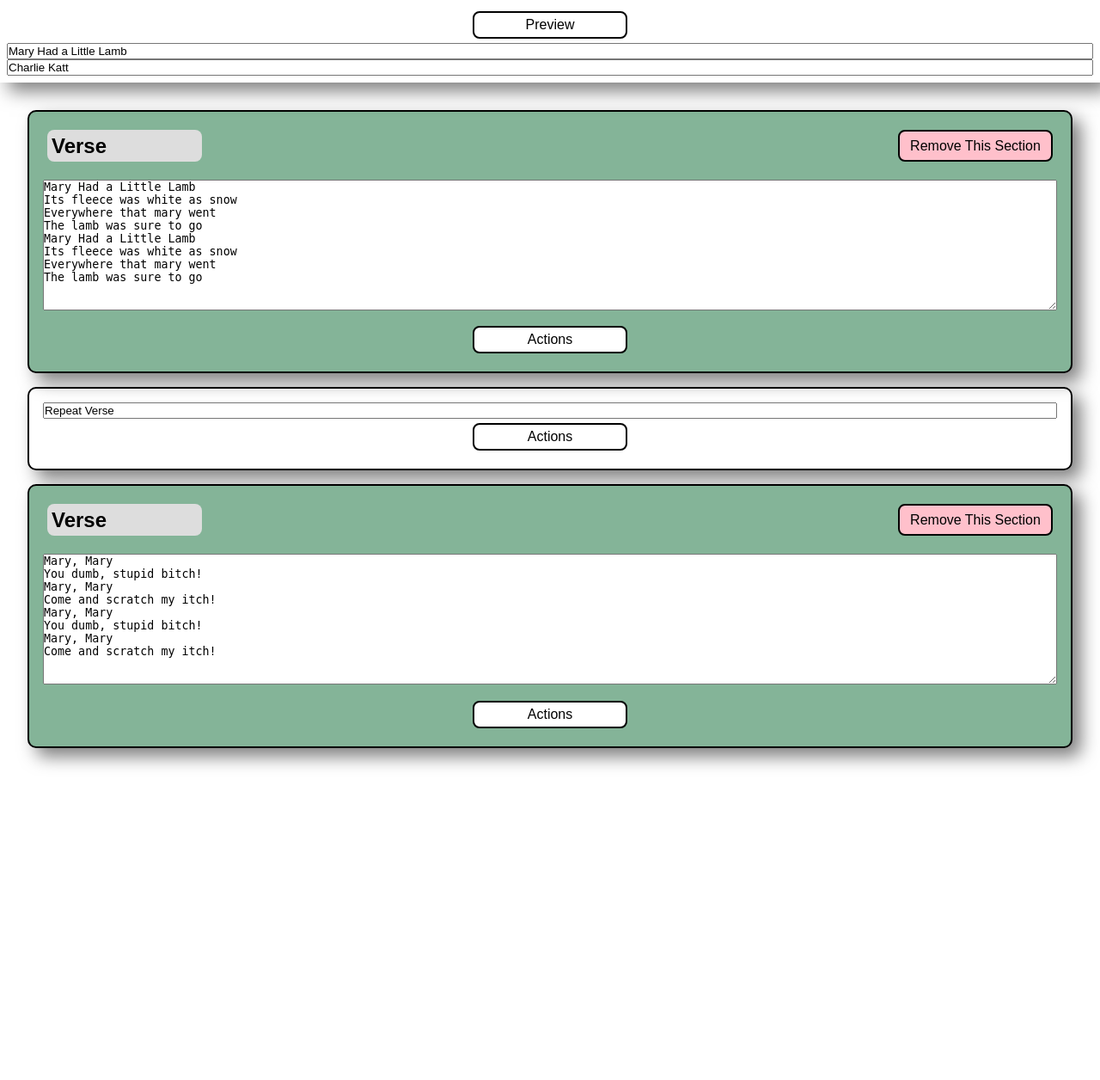
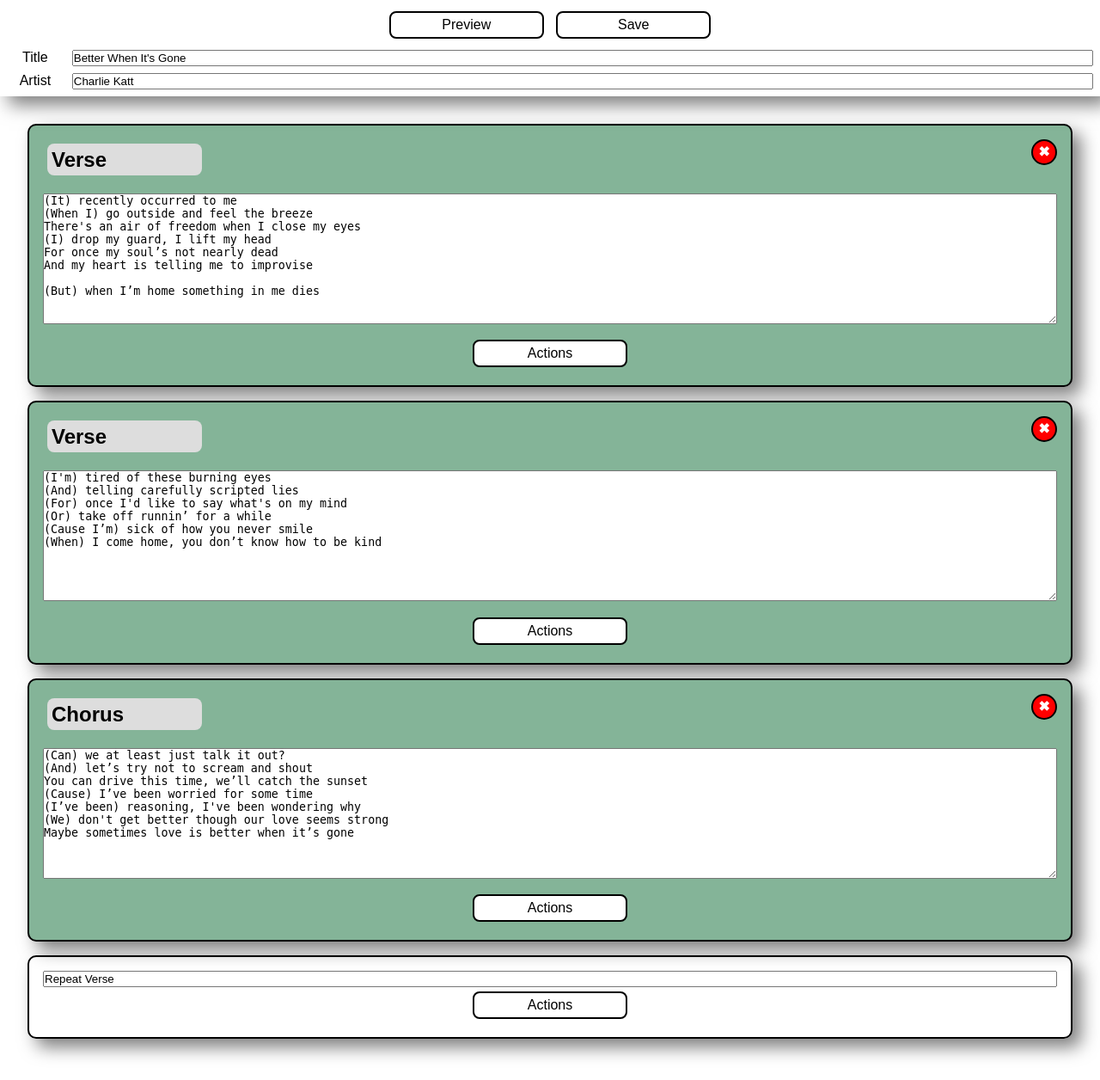
Before and after one commit to ccatura/music-scroller, a PHP site: page /create.html in a window 1280 px wide. Shown: the whole page at 86% size. Before the commit the page ends 893 px from the top, so only its background shows below. Run offline with PHP 8.4, Linux system fonts and the light colour scheme; some web fonts are replaced.

Commit message:
progress

```diff
--- a/create.css
+++ b/create.css
@@ -139,9 +139,12 @@ button:focus {
     flex-flow: column nowrap;
     justify-content: center;
     align-items: center;
-
     box-shadow: 10px 10px 20px rgba(0, 0, 0, .5);
     text-align: center;
+    margin-bottom: 2em;
+    position: sticky;
+    top: 0;
+    background-color: white;
 }
 
 .song-info-mother-section input,
@@ -155,15 +158,46 @@ textarea {
 
 }
 
-.song-info-mother-section {
-    margin-bottom: 2em;
-    position: sticky;
-    top: 0;
-    background-color: white;
+.song-info-label-and-input {
+    width: 100%;
+    display: flex;
+    flex-flow: row nowrap;
+    gap: 10px;
+    margin-top: .5em;
+}
+
+.section-heading {
+    width: 70px;
 }
 
 .song-part-mother-section {
     margin-bottom: 1em;
+}
+
+.remove {
+    width: 30px;
+    height: 30px;
+    background-color: red;
+    color: white;
+    display: flex;
+    justify-content: center;
+    align-items: center;
+    border-radius: 50%;
+    font-weight: bold;
+    cursor: pointer;
+    padding: 0;
+    line-height: 0;
+    border: 2px solid black;
+}
+
+.remove:hover {
+    background-color: white;
+    color: red;
+}
+
+.remove:active {
+    background-color: black;
+    color: white;
 }
 
 .confirm-remove-background-block {
@@ -223,14 +257,32 @@ textarea {
     right: 100px;
     background-color: #ccc;
     box-shadow: 10px 10px 20px black;
-    padding: 1em 1em 1em 5em;
+    /* padding: 1em 1em 1em 5em; */
     font-size: 24px;
     overflow-y: auto;
+}
+
+#preview-song {
+    padding: 0 1em 1em 1em;
 }
 
 #preview-song-close {
     cursor: pointer;
 }
+
+.preview-song-header {
+    position: sticky;
+    top: 0;
+    left: 0;
+    right: 0;
+    background-color: white;
+    width: 100%;
+    padding: 1em;
+}
+
+
+
+
 
 @media (max-width: 700px) {
     #preview-song-container {
--- a/create.html
+++ b/create.html
@@ -17,16 +17,23 @@
 <div class="container">
 
     <div class="song-info-mother-section">
-        <button class="preview" id="preview">Preview</button>
-        <!-- <div class="section-heading">Title</div> -->
-        <input class="song-info-input lyrics" type="text" id="song-title" part="Title" value="Mary Had a Little Lamb" placeholder="Title">
-        <!-- <div class="section-heading">Artist</div> -->
-        <input class="song-info-input lyrics" type="text" id="song-artist" part="Artist" value="Charlie Katt" placeholder="Artist">
+        <div class="heading-buttons">
+            <button class="preview" id="preview">Preview</button>
+            <button class="save" id="save">Save</button>
+        </div>
+        <div class="song-info-label-and-input">
+            <div class="section-heading">Title</div>
+            <input class="song-info-input lyrics" type="text" id="song-title" part="Title" value="Better When It's Gone" placeholder="Title">
+        </div>
+        <div class="song-info-label-and-input">
+            <div class="section-heading">Artist</div>
+            <input class="song-info-input lyrics" type="text" id="song-artist" part="Artist" value="Charlie Katt" placeholder="Artist">
+        </div>
     </div>
 
     <div class="song-sections">
 
-        <div class="song-part-mother-section" id="12345678901234567" label="part-song">
+        <div class="song-part-mother-section" id="123456789301234567" label="part-song">
             <div class="song-part-head-section">
                 <select name="" class="song-part-options part-selection">
                     <option value="" selected>Verse</option>
@@ -35,17 +42,17 @@
                     <option value="">Bridge</option>
                     <option value="">Custom</option>
                 </select>
-                <button class="remove" id="remove" style="background-color: pink;">Remove This Section</button>
+                <div class="remove" id="remove">&#10006;</div>
             </div>
             <textarea name="" cols="30" rows="10" class="song-info-textarea lyrics part-lyrics" placeholder="Input lyrics here" part="Verse">
-Mary Had a Little Lamb
-Its fleece was white as snow
-Everywhere that mary went
-The lamb was sure to go
-Mary Had a Little Lamb
-Its fleece was white as snow
-Everywhere that mary went
-The lamb was sure to go</textarea>
+(It) recently occurred to me
+(When I) go outside and feel the breeze
+There's an air of freedom when I close my eyes
+(I) drop my guard, I lift my head
+For once my soul’s not nearly dead
+And my heart is telling me to improvise
+
+(But) when I’m home something in me dies</textarea>
             <button class="button-menu">Actions</button>
             <div class="button-set">
                 <button class="add-above">Add Section Above</button>
@@ -57,7 +64,65 @@ The lamb was sure to go</textarea>
             </div>
         </div>
 
-        <div class="song-part-mother-section" id="0234567890987654678" label="part-comment">
+        <div class="song-part-mother-section" id="123456578901234567" label="part-song">
+            <div class="song-part-head-section">
+                <select name="" class="song-part-options part-selection">
+                    <option value="" selected>Verse</option>
+                    <option value="">Pre-Chorus</option>
+                    <option value="">Chorus</option>
+                    <option value="">Bridge</option>
+                    <option value="">Custom</option>
+                </select>
+                <div class="remove" id="remove">&#10006;</div>
+            </div>
+            <textarea name="" cols="30" rows="10" class="song-info-textarea lyrics part-lyrics" placeholder="Input lyrics here" part="Verse">
+(I'm) tired of these burning eyes
+(And) telling carefully scripted lies
+(For) once I'd like to say what's on my mind
+(Or) take off runnin’ for a while
+(Cause I’m) sick of how you never smile
+(When) I come home, you don’t know how to be kind</textarea>
+            <button class="button-menu">Actions</button>
+            <div class="button-set">
+                <button class="add-above">Add Section Above</button>
+                <button class="add-below">Add Section Below</button>
+                <button class="add-comment-above">Add Comment Above</button>
+                <button class="add-comment-below">Add Comment Below</button>
+                <button class="move-up">Move Section Up</button>
+                <button class="move-down">Move Section Down</button>
+            </div>
+        </div>
+
+        <div class="song-part-mother-section" id="123456789017234567" label="part-song">
+            <div class="song-part-head-section">
+                <select name="" class="song-part-options part-selection">
+                    <option value="">Verse</option>
+                    <option value="">Pre-Chorus</option>
+                    <option value="" selected>Chorus</option>
+                    <option value="">Bridge</option>
+                    <option value="">Custom</option>
+                </select>
+                <div class="remove" id="remove">&#10006;</div>
+            </div>
+            <textarea name="" cols="30" rows="10" class="song-info-textarea lyrics part-lyrics" placeholder="Input lyrics here" part="Chorus">
+(Can) we at least just talk it out?
+(And) let’s try not to scream and shout
+You can drive this time, we’ll catch the sunset
+(Cause) I’ve been worried for some time
+(I’ve been) reasoning, I've been wondering why
+(We) don't get better though our love seems strong
+Maybe sometimes love is better when it’s gone</textarea>
+            <button class="button-menu">Actions</button>
+            <div class="button-set">
+                <button class="add-above">Add Section Above</button>
+                <button class="add-below">Add Section Below</button>
+                <button class="add-comment-above">Add Comment Above</button>
+                <button class="add-comment-below">Add Comment Below</button>
+                <button class="move-up">Move Section Up</button>
+                <button class="move-down">Move Section Down</button>
+            </div>
+        </div>
+        <div class="song-part-mother-section" id="023456782290987654678" label="part-comment">
             <input class="song-info-input lyrics" type="text" part="Comment" value="Repeat Verse">
             <button class="button-menu">Actions</button>
             <div class="button-set">
@@ -69,38 +134,11 @@ The lamb was sure to go</textarea>
             </div>
         </div>
 
-        <div class="song-part-mother-section" id="123454678901234567" label="part-song">
-            <div class="song-part-head-section">
-                <select name="" class="song-part-options part-selection">
-                    <option value="" selected>Verse</option>
-                    <option value="">Pre-Chorus</option>
-                    <option value="">Chorus</option>
-                    <option value="">Bridge</option>
-                    <option value="">Custom</option>
-                </select>
-                <button class="remove" id="remove" style="background-color: pink;">Remove This Section</button>
-            </div>
-            <textarea name="" cols="30" rows="10" class="song-info-textarea lyrics part-lyrics" placeholder="Input lyrics here" part="Verse">
-Mary, Mary
-You dumb, stupid bitch!
-Mary, Mary
-Come and scratch my itch!
-Mary, Mary
-You dumb, stupid bitch!
-Mary, Mary
-Come and scratch my itch!</textarea>
-            <button class="button-menu">Actions</button>
-            <div class="button-set">
-                <button class="add-above">Add Section Above</button>
-                <button class="add-below">Add Section Below</button>
-                <button class="add-comment-above">Add Comment Above</button>
-                <button class="add-comment-below">Add Comment Below</button>
-                <button class="move-up">Move Section Up</button>
-                <button class="move-down">Move Section Down</button>
-            </div>
-        </div>
+    </div>
 
-    </div>
+
+
+
 
 
     <div class="confirm-remove-background-block">
--- a/create.js
+++ b/create.js
@@ -195,7 +195,7 @@ function setDivColor(div, part) {
 function previewSong() {
     previewBackgroundBox.style.display = 'block';
     var lyrics = document.querySelectorAll('.lyrics');
-    previewSongBox.innerHTML = '<br><br>';
+    previewSongBox.innerHTML = '';
     for (var i = 0; i < lyrics.length; i++) {
         if (lyrics[i].getAttribute('part') != 'Comment') {
             var newLyrics = lyrics[i].value.replace(/\n/g, "<br>"); // Converts /n to <br>
```
